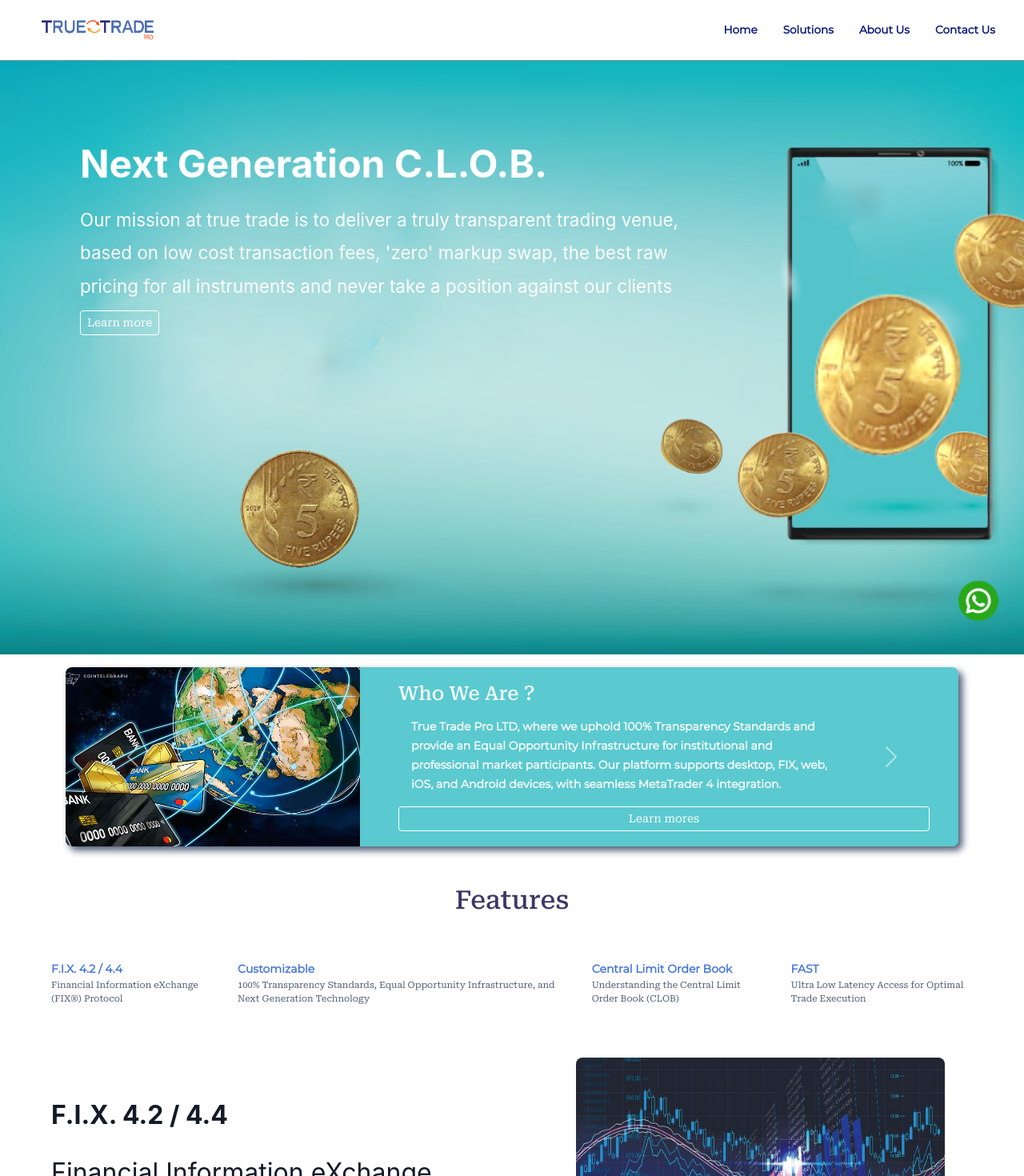
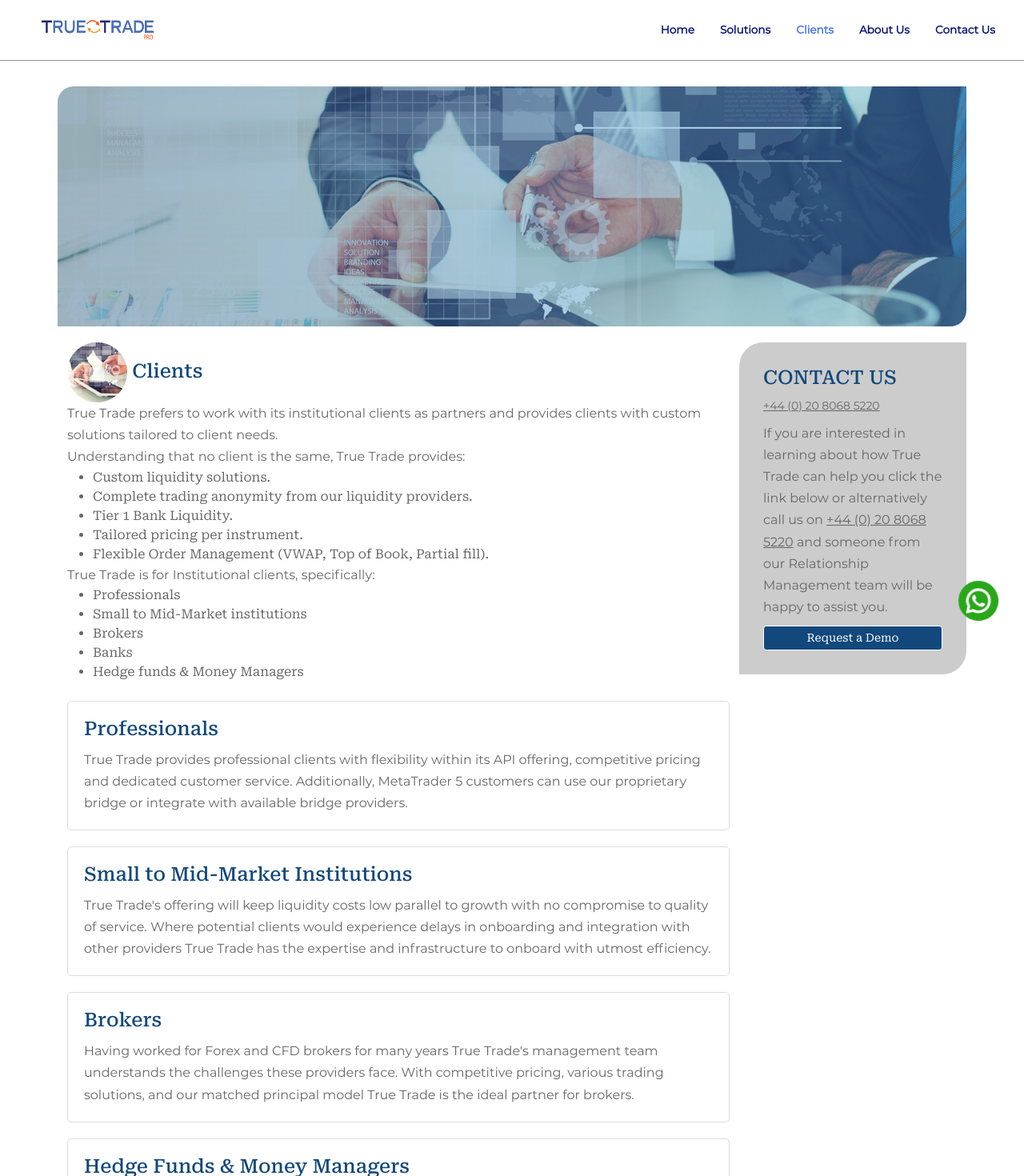
Before and after one commit to akashm2401/ttfx, a React (Create React App) app: page /clients in a window 1280 px wide. Shown: the top 1470 px of the page at 80% size. Built offline with nearby package versions, Linux system fonts and the light colour scheme; a web font is replaced by a local one.

Commit message:
client-page done

```diff
--- a/src/App.js
+++ b/src/App.js
@@ -8,6 +8,7 @@
 import LegalPage from './pages/LegalPage/LegalPage';
 import FAQPage from './pages/FAQPage/FAQPage';
 import { BrowserRouter, Routes, Route } from "react-router-dom";
+import ClientsPage from './pages/ClientsPage/ClientsPage';
 
 function App() {
   return (
@@ -20,6 +21,7 @@
           <Routes>
             <Route path='' index element={<HomePage/>} />
             <Route path='/solutions' element={<SolutionsPage/>}/>
+            <Route path='/clients' element={<ClientsPage/>}/>
             <Route path='/about' element={<AboutPage/>}/>
             <Route path='/contact-us' element={<ContactUsPage/>}/>
             <Route path='/faq' element={<FAQPage/>}/>
--- a/src/components/NavbarComponent/NavbarComponent.js
+++ b/src/components/NavbarComponent/NavbarComponent.js
@@ -63,18 +63,18 @@
                   Solutions
                 </Link>
               </li>
-              {/* <li className="nav-item">
+              <li className="nav-item">
                 <Link
                   className={
-                    location.pathname === "/markets"
+                    location.pathname === "/clients"
                       ? "active nav-link"
                       : "nav-link"
                   }
-                  to="#"
+                  to="clients"
                 >
-                  Markets
+                  Clients
                 </Link>
-              </li> */}
+              </li>
               <li className="nav-item">
                 <Link
                   className={
--- /dev/null
+++ b/src/pages/ClientsPage/ClientsPage.css
@@ -0,0 +1,72 @@
+.clients-page .cover-image{
+    background-image: url('../../assets/img/client-cover.png');
+    height: 300px;
+    border-radius: 20px 0;
+    margin-bottom: 20px;
+}
+
+.clients-page h2 {
+    font-size: 1.5em;
+    color: #12487b;
+}
+
+.clients-page p, .clients-page p a {
+    font-size: 1em;
+    /* line-height: 2em; */
+    color: #666;
+}
+
+.clients-page ul li {
+    list-style: disc !important;
+    font-size: 1em;
+    color: #666;
+}
+
+.clients-page .client-category {
+    background-color: #fff;
+    border: 1px solid #ddd;
+    border-radius: 5px;
+    padding: 20px;
+    margin-bottom: 20px;
+}
+
+.clients-page .client-category h3 {
+    font-size: 1.5em;
+    color: #12487b;
+    margin-bottom: 10px;
+}
+
+.clients-page .client-category p,  .clients-page .client-category p a{
+    font-size: 1em;
+    color: #666;
+}
+
+.clients-page .client-category p a:hover, .clients-page p a:hover, .clients-page h5 a:hover{
+    color: #12487b;
+}
+
+.clients-page .contact-box {
+    background-color: #ccc;
+    height: max-content;
+    padding: 30px;
+    border-radius: 30px 0;
+}
+
+
+@media (max-width: 768px) {
+    .clients-page .client-category {
+        padding: 15px;
+    }
+
+    .clients-page .client-category h3 {
+        font-size: 1.5em;
+    }
+
+    .clients-page .client-category p,  .clients-page .client-category p a {
+        font-size: 1em;
+    }
+
+    .clients-page p {
+        font-size: 1em;
+    }
+}
--- /dev/null
+++ b/src/pages/ClientsPage/ClientsPage.js
@@ -0,0 +1,89 @@
+import React, { useEffect } from 'react'
+import { Link } from 'react-router-dom'
+import './ClientsPage.css'
+
+export default function ClientsPage() {
+    useEffect(() => {
+        window.scrollTo(0, 0);
+    }, []);
+
+    const myPhoneNumber = "+60196508002";
+    const message = "Hello";
+
+    function openWhatsApp(message, phoneNumber) {
+        const whatsappMessage = `https://web.whatsapp.com/send?phone=${phoneNumber}&text=${message}`;
+        window.open(whatsappMessage, "_blank");
+    }
+
+    return (
+        <div className='container clients-page'>
+            <div className="cover-image">
+
+            </div>
+            <div className="row m-0 p-0">
+
+                <div className="col-12 col-lg-9">
+
+                    <h2><img src={require('../../assets/img/client-heading.png')} alt="" /> Clients</h2>
+
+                    <p>True Trade prefers to work with its institutional clients as partners and provides clients with custom solutions tailored to client needs.</p>
+
+                    <p>Understanding that no client is the same, True Trade provides:</p>
+                    <ul>
+                        <li>Custom liquidity solutions.</li>
+                        <li>Complete trading anonymity from our liquidity providers.</li>
+                        <li>Tier 1 Bank Liquidity.</li>
+                        <li>Tailored pricing per instrument.</li>
+                        <li>Flexible Order Management (VWAP, Top of Book, Partial fill).</li>
+                    </ul>
+
+                    <p>True Trade is for Institutional clients, specifically:</p>
+                    <ul>
+                        <li>Professionals</li>
+                        <li>Small to Mid-Market institutions</li>
+                        <li>Brokers</li>
+                        <li>Banks</li>
+                        <li>Hedge funds & Money Managers</li>
+                    </ul>
+
+                    <section class="client-category mt-4">
+                        <h3>Professionals</h3>
+                        <p>True Trade provides professional clients with flexibility within its API offering, competitive pricing and dedicated customer service. Additionally, MetaTrader 5 customers can use our proprietary bridge or integrate with available bridge providers.</p>
+                    </section>
+
+                    <section class="client-category">
+                        <h3>Small to Mid-Market Institutions</h3>
+                        <p>True Trade's offering will keep liquidity costs low parallel to growth with no compromise to quality of service. Where potential clients would experience delays in onboarding and integration with other providers True Trade has the expertise and infrastructure to onboard with utmost efficiency.</p>
+                    </section>
+
+                    <section class="client-category">
+                        <h3>Brokers</h3>
+                        <p>Having worked for Forex and CFD brokers for many years True Trade's management team understands the challenges these providers face. With competitive pricing, various trading solutions, and our matched principal model True Trade is the ideal partner for brokers.</p>
+                    </section>
+
+                    <section class="client-category">
+                        <h3>Hedge Funds & Money Managers</h3>
+                        <p>True Trade's highly <Link to={'/solutions'} >sophisticated trading solutions</Link> and competitive pricing appeal to hedge funds and money managers. The ability to monitor trading in real time coupled with True Trade's dedicated customer service team benefit this market segment.</p>
+                    </section>
+
+                    <p> <Link to={'/contact-us'}>Contact</Link> True Trade now to find out what solution is right for your business.</p>
+                </div>
+
+                <div className="col-12 col-lg-3 contact-box">
+                    <h2 className='mb-2'>CONTACT US</h2>
+                    <h5 className='mb-2' ><Link onClick={() => openWhatsApp(message, myPhoneNumber)}>+44 (0) 20 8068 5220</Link></h5>
+
+                    <p>If you are interested in learning about how True Trade can help you click the link below or alternatively call us on <Link onClick={() => openWhatsApp(message, myPhoneNumber)}>+44 (0) 20 8068 5220</Link> and someone from our Relationship Management team will be happy to assist you.
+                    </p>
+
+                    <button style={{marginTop: '10px', width: '100%', backgroundColor: '#12487b'}}
+                        onClick={() => openWhatsApp("Request demo", myPhoneNumber)}
+                        className="btn btn-sm btn-outline-primary"
+                    >
+                        Request a Demo
+                    </button>
+                </div>
+            </div>
+        </div>
+    )
+}
```
Also changed, not shown: src/pages/MarketPage/MarketPage.js (added, +7 -0 lines), src/assets/img/client-cover.png (added), src/assets/img/client-heading.png (added), src/pages/MarketPage/MarketPage.css (added).
